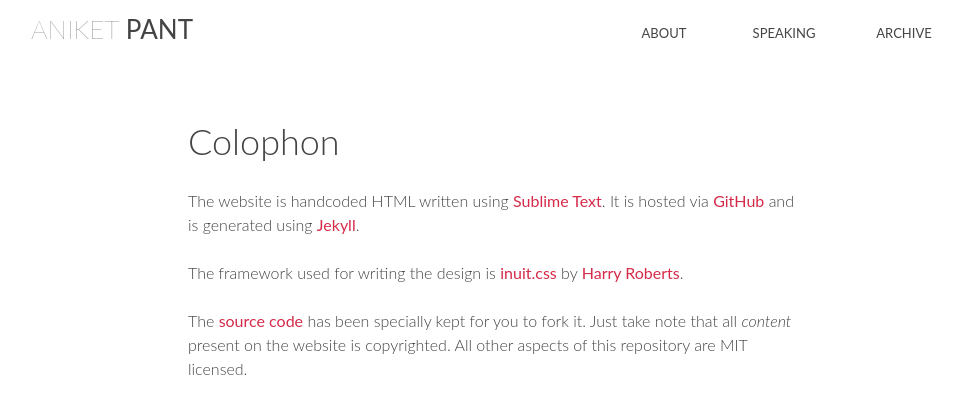
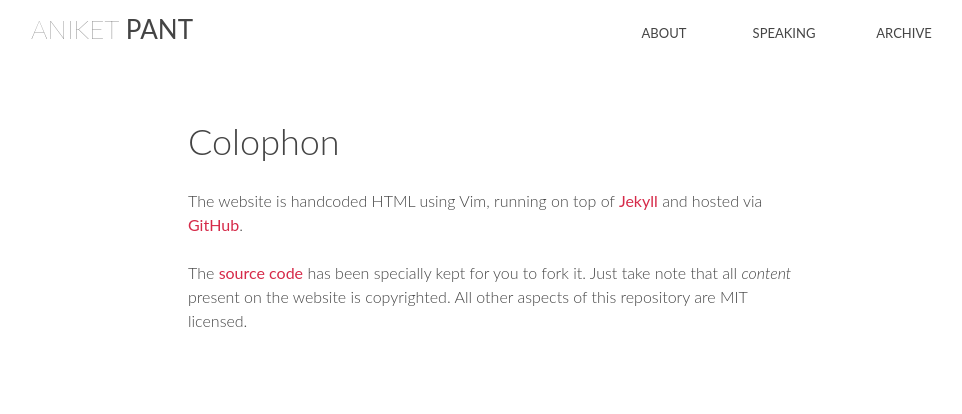
Before and after one commit to aniketpant/aniketpant.github.com, a Jekyll site: the page built from colophon/index.md, in a window 1280 px wide. Shown: the top 414 px of the page, without its empty margins (144-1106 px from the left). Built offline with Jekyll 4.4.1, drawn with Linux system fonts in a browser that asks for light colours; some web fonts are replaced; Markdown is read by kramdown in place of the engine named in the settings; comment, search, counter and statistics services are not loaded.

Commit message:
Update colophon

```diff
--- a/colophon/index.md
+++ b/colophon/index.md
@@ -5,8 +5,6 @@ slug: colophon
 published: true
 ---
 
-The website is handcoded HTML written using [Sublime Text](http://www.sublimetext.com). It is hosted via [GitHub](https://github.com) and is generated using [Jekyll](https://github.com/mojombo/jekyll).
-
-The framework used for writing the design is [inuit.css](https://github.com/csswizardry/inuit.css) by [Harry Roberts](http://csswizardry.com).
+The website is handcoded HTML using Vim, running on top of [Jekyll](https://github.com/mojombo/jekyll) and hosted via [GitHub](https://github.com).
 
 The [source code](https://github.com/aniketpant/aniketpant.github.com) has been specially kept for you to fork it. Just take note that all _content_ present on the website is copyrighted. All other aspects of this repository are MIT licensed.
```
